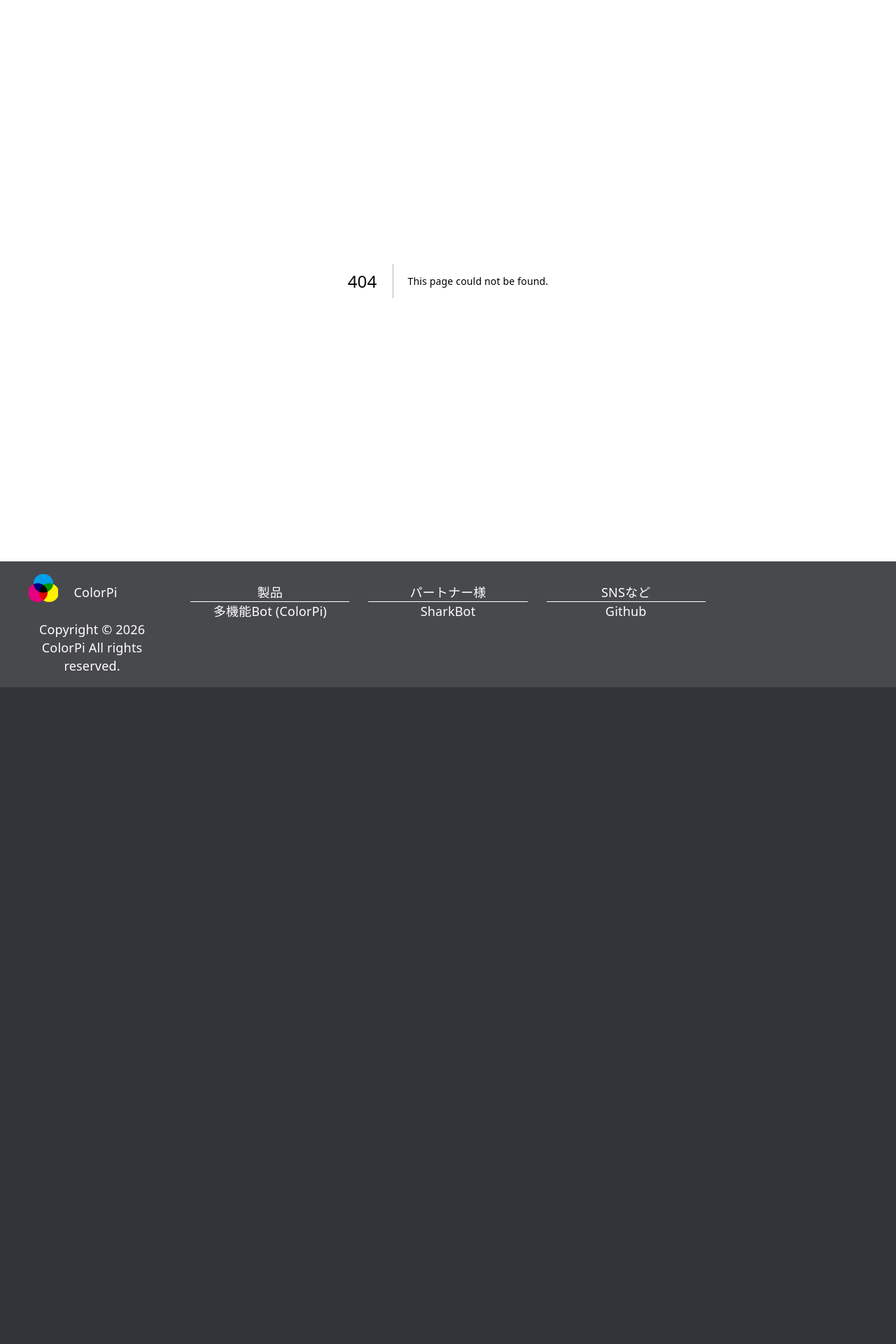
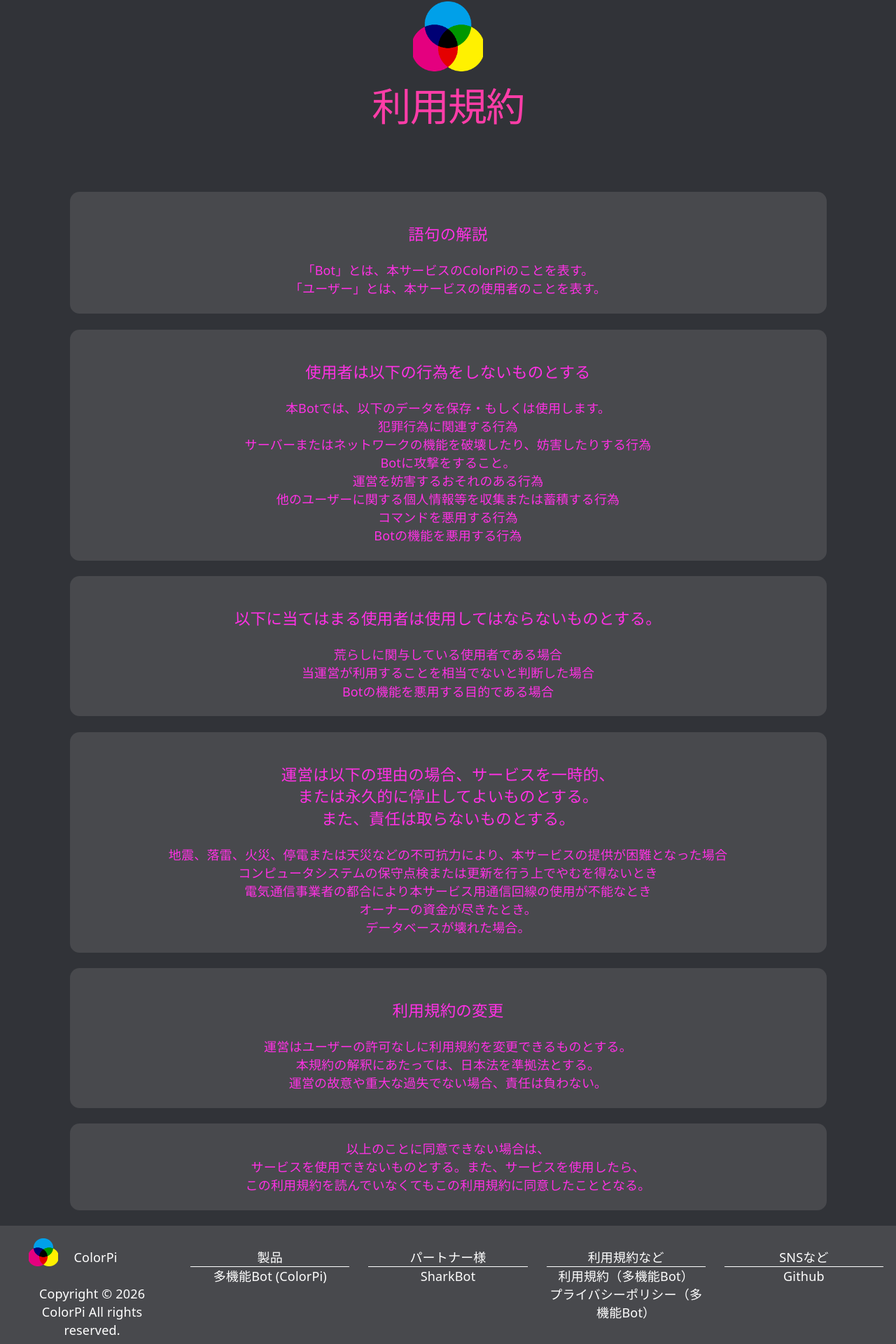
Before and after one commit to SharkBot-Game-Dev/ColorPi, a Next.js app in the folder src/dashboard/: page /terms/bot in a window 1280 px wide. Before the commit this address had no page. Shown: the part 119-2039 px from the top of the page at 70% size. Before the commit the page ends 1101 px from the top, so only its background shows below. Built offline with nearby package versions, Linux system fonts and the light colour scheme.

Commit message:
feat: 利用規約とプライバシーポリシー

```diff
--- a/src/dashboard/app/components/Bottom.tsx
+++ b/src/dashboard/app/components/Bottom.tsx
@@ -28,6 +28,13 @@ function Bottom() {
                     </p>
                 </div>
                 <div className="p-1 text-white text-center">
+                    <h3 className="pt-3">利用規約など</h3><hr/>
+                    <p>
+                        <a href="/terms/bot">利用規約（多機能Bot）</a><br/>
+                        <a href="/privacy/bot">プライバシーポリシー（多機能Bot）</a>
+                    </p>
+                </div>
+                <div className="p-1 text-white text-center">
                     <h3 className="pt-3">SNSなど</h3><hr/>
                     <p>
                         <a href="https://github.com/ColorPi-Dev">Github</a>
--- /dev/null
+++ b/src/dashboard/app/privacy/bot/page.tsx
@@ -0,0 +1,80 @@
+import Image from "next/image";
+
+export default function Home() {
+  return (
+    <center
+      id="root"
+      className="
+        relative
+        mx-auto
+        flex
+        min-h-[100svh]
+        w-[1126px]
+        max-w-full
+        flex-col
+        box-border
+        text-center
+      "
+    >
+      <section id="center" className="text-center">
+        <div>
+          <Image src="/avatar.png" width={100} height={100} alt="avatar" className="size-[100px] inline-block" />
+
+          <h1
+            className="
+              my-8
+              text-[56px]
+              font-medium
+              tracking-[-1.68px]
+              text-[var(--text-h)]
+              max-lg:my-5
+              max-lg:text-4xl
+            "
+          >プライバシーポリシー</h1><br/><br/>
+        </div>
+
+        <div className="bg-[var(--bg-menu)] p-5 rounded-xl m-5">
+          <h3 className="m-5 text-xl">語句の解説</h3>
+          <ul>
+            <li>「Bot」とは、本サービスのColorPiのことを表す。</li>
+            <li>「ユーザー」とは、本サービスの使用者のことを表す。</li>
+          </ul>
+        </div>
+
+        <div className="bg-[var(--bg-menu)] p-5 rounded-xl m-5">
+         <h3 className="m-5 text-xl">保存するデータ</h3>
+          <p>本Botでは、以下のデータを保存・もしくは使用します。</p>
+          <ul>
+            <li>実行したコマンドのデータ</li>
+            <li>Botをインストールした、サーバーとチャンネルの情報</li>
+            <li>コマンド（BotのUIも含む）を実行したサーバー、チャンネルとユーザーの情報</li>
+            <li>サブスクリプションなどを購入したことを示すデータ</li>
+          </ul>
+        </div>
+
+        <div className="bg-[var(--bg-menu)] p-5 rounded-xl m-5">
+          <h3 className="m-5 text-xl">データの収集方法・保存方法</h3>
+          <p>データは、Botがそのデータを必要とする場合に収集、または保存します。<br/>
+          保存場所は、MongoDBや、Redis（データベース）を用いて、本Botを運用しているサーバーに保存されます。</p>
+        </div>
+
+        <div className="bg-[var(--bg-menu)] p-5 rounded-xl m-5">
+          <h3 className="m-5 text-xl">データの削除</h3>
+          <p>データの削除はサポートサーバーにて問い合わせることで削除申請が可能です。</p>
+        </div>
+
+        <div className="bg-[var(--bg-menu)] p-5 rounded-xl m-5">
+          <h3 className="m-5 text-xl">決済情報</h3>
+          <p>また、このデータは決済情報の第三者（Stripe）への提供を行う場合があります。</p>
+        </div>
+
+        <div className="bg-[var(--bg-menu)] p-5 rounded-xl m-5">
+          <h3 className="m-5 text-xl">本ポリシーの変更</h3>
+          <p>運営者はBotの更新・法律の変更を反映するために、本ポリシーを変更することがあります。<br/>
+いかなる変更も、運営者はユーザーに通知義務がないこととします。<br/>
+本ポリシーを更新した時点で変更後のポリシーが有効となります。</p>
+        </div>
+      </section>
+    </ center>
+  );
+}
--- /dev/null
+++ b/src/dashboard/app/terms/bot/page.tsx
@@ -0,0 +1,91 @@
+import Image from "next/image";
+
+export default function Home() {
+  return (
+    <center
+      id="root"
+      className="
+        relative
+        mx-auto
+        flex
+        min-h-[100svh]
+        w-[1126px]
+        max-w-full
+        flex-col
+        box-border
+        text-center
+      "
+    >
+      <section id="center" className="text-center">
+        <div>
+          <Image src="/avatar.png" width={100} height={100} alt="avatar" className="size-[100px] inline-block" />
+
+          <h1
+            className="
+              my-8
+              text-[56px]
+              font-medium
+              tracking-[-1.68px]
+              text-[var(--text-h)]
+              max-lg:my-5
+              max-lg:text-4xl
+            "
+          >利用規約</h1><br/><br/>
+        </div>
+
+        <div className="bg-[var(--bg-menu)] p-5 rounded-xl m-5">
+          <h3 className="m-5 text-xl">語句の解説</h3>
+          <ul>
+            <li>「Bot」とは、本サービスのColorPiのことを表す。</li>
+            <li>「ユーザー」とは、本サービスの使用者のことを表す。</li>
+          </ul>
+        </div>
+
+        <div className="bg-[var(--bg-menu)] p-5 rounded-xl m-5">
+         <h3 className="m-5 text-xl">使用者は以下の行為をしないものとする</h3>
+          <p>本Botでは、以下のデータを保存・もしくは使用します。</p>
+          <ul>
+            <li>犯罪行為に関連する行為</li>
+            <li>サーバーまたはネットワークの機能を破壊したり、妨害したりする行為</li>
+            <li>Botに攻撃をすること。</li>
+            <li>運営を妨害するおそれのある行為</li>
+            <li>他のユーザーに関する個人情報等を収集または蓄積する行為</li>
+            <li>コマンドを悪用する行為</li>
+            <li>Botの機能を悪用する行為</li>
+          </ul>
+        </div>
+
+        <div className="bg-[var(--bg-menu)] p-5 rounded-xl m-5">
+          <h3 className="m-5 text-xl">以下に当てはまる使用者は使用してはならないものとする。</h3>
+          <ul>
+            <li>荒らしに関与している使用者である場合</li>
+            <li>当運営が利用することを相当でないと判断した場合</li>
+            <li>Botの機能を悪用する目的である場合</li>
+          </ul>
+        </div>
+
+        <div className="bg-[var(--bg-menu)] p-5 rounded-xl m-5">
+          <h3 className="m-5 text-xl">運営は以下の理由の場合、サービスを一時的、<br/>または永久的に停止してよいものとする。<br/>また、責任は取らないものとする。</h3>
+          <ul>
+            <li>地震、落雷、火災、停電または天災などの不可抗力により、本サービスの提供が困難となった場合</li>
+            <li>コンピュータシステムの保守点検または更新を行う上でやむを得ないとき</li>
+            <li>電気通信事業者の都合により本サービス用通信回線の使用が不能なとき</li>
+            <li>オーナーの資金が尽きたとき。</li>
+            <li>データベースが壊れた場合。</li>
+          </ul>
+        </div>
+
+        <div className="bg-[var(--bg-menu)] p-5 rounded-xl m-5">
+          <h3 className="m-5 text-xl">利用規約の変更</h3>
+          <p>運営はユーザーの許可なしに利用規約を変更できるものとする。<br/>本規約の解釈にあたっては、日本法を準拠法とする。<br/>運営の故意や重大な過失でない場合、責任は負わない。</p>
+        </div>
+
+        <div className="bg-[var(--bg-menu)] p-5 rounded-xl m-5">
+          <p>以上のことに同意できない場合は、<br/>
+サービスを使用できないものとする。また、サービスを使用したら、<br/>
+この利用規約を読んでいなくてもこの利用規約に同意したこととなる。</p>
+        </div>
+      </section>
+    </ center>
+  );
+}
```
